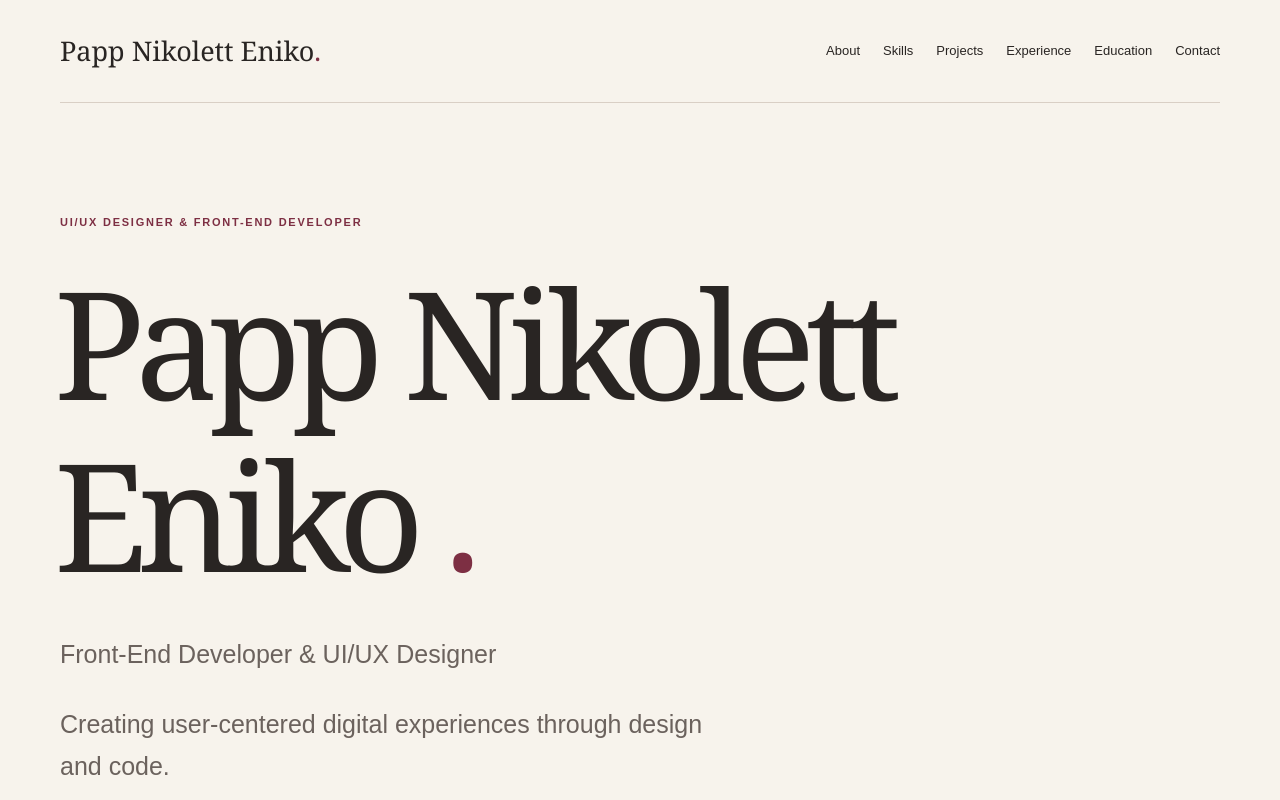
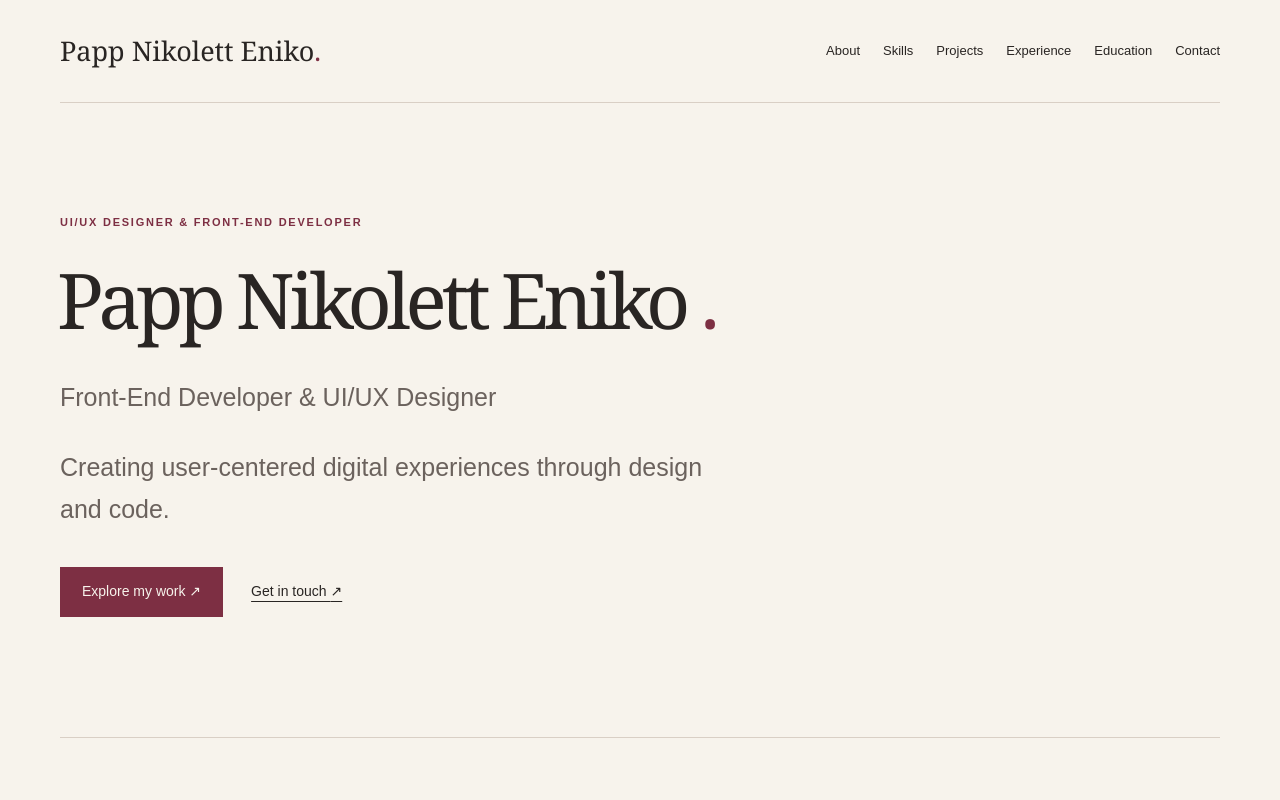
Before and after one commit to nikip728/Portfolio, an Astro site: page / in a window 1280 px wide. Shown: the top 800 px of the page. Built offline with nearby package versions, Linux system fonts and the light colour scheme; Astro itself is replaced by a stand-in of ours.

Commit message:
name change

```diff
--- a/src/styles/global.css
+++ b/src/styles/global.css
@@ -47,7 +47,7 @@ img { display: block; max-width: 100%; height: auto; }
 .hero { padding-block: 110px 120px; }
 .eyebrow { text-transform: uppercase; letter-spacing: .16em; font-size: 11px; font-weight: 600; color: var(--accent); margin: 0 0 24px; }
 h1, h2, h3, h4 { font-family: var(--font-display); font-weight: 400; line-height: 1.15; margin: 0; }
-h1 { font-size: clamp(70px, 12vw, 150px); letter-spacing: -.065em; margin-left: -.04em; }
+h1 { font-size: clamp(48px, 6vw, 96px); letter-spacing: -.065em; margin-left: -.04em; }
 h2 { font-size: clamp(42px, 6vw, 65px); letter-spacing: -.04em; }
 h3 { font-size: 30px; }
 h4 { font-size: 23px; }
```
